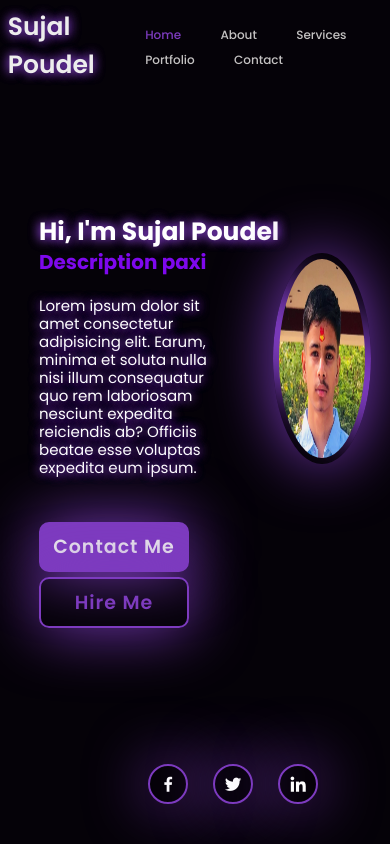
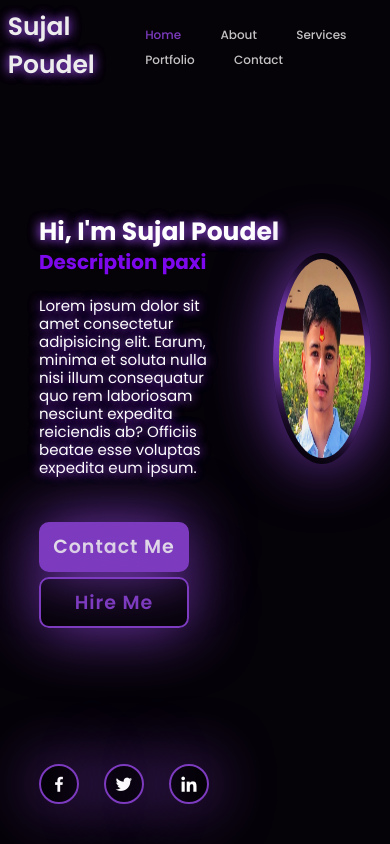
Before and after one commit to SujalPoudel78/Portfolio, a plain HTML site: page index.html in a window 390 px wide. Drawn offline with nearby package versions, Linux system fonts and the light colour scheme.

Commit message:
Update style.css

```diff
--- a/style.css
+++ b/style.css
@@ -382,9 +382,7 @@ body{
     margin-top: 5px;
     height: 100%;
 }
-.home-sc{
-    margin: 0 28%;
-}
+
 .pfp{
     height: 25%;
     width: 25%;
```
